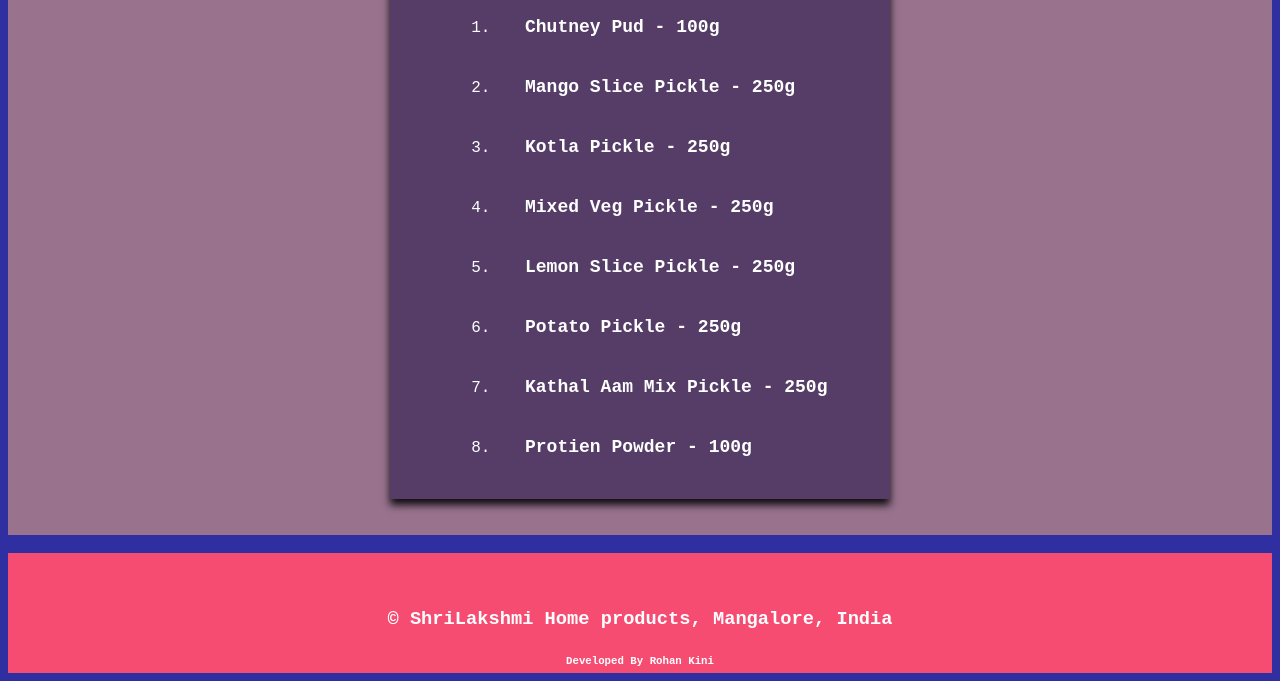
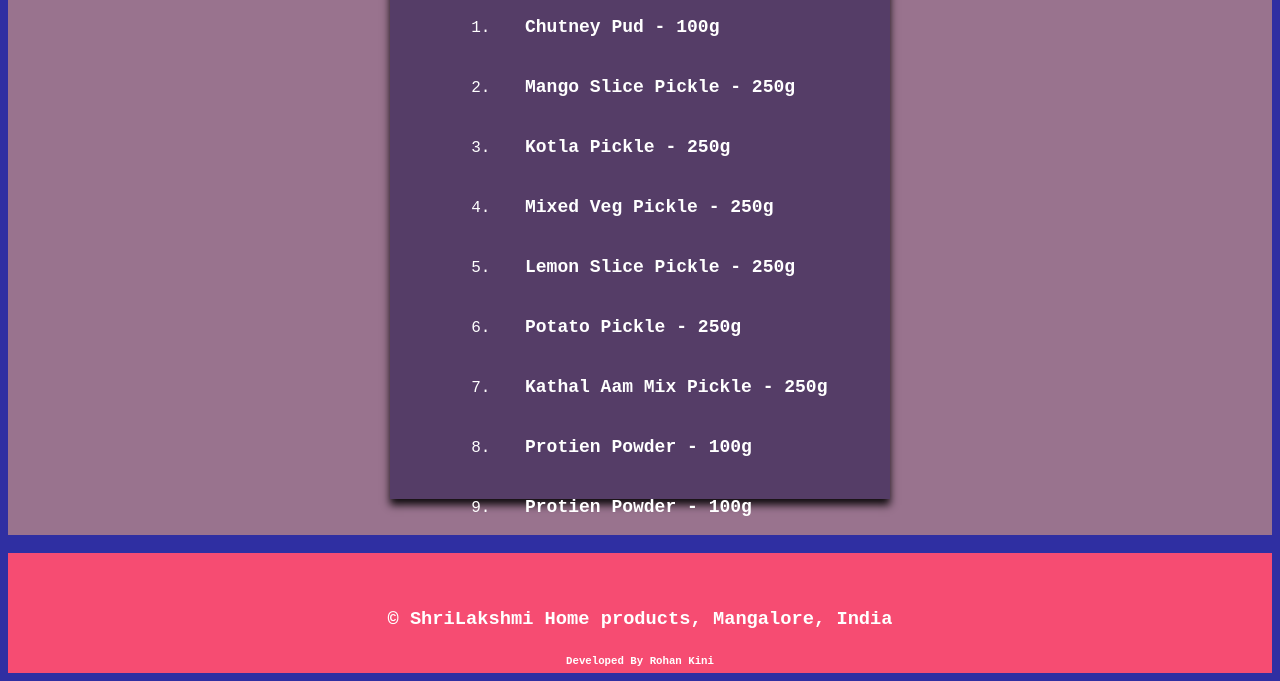
Before and after one commit to Prathibha1976/Shrilakshmihomeproducts, a plain HTML site: page index.html in a window 1280 px wide. Shown: the part 703-1384 px from the top of the page. Drawn offline with Linux system fonts and the light colour scheme.

Commit message:
index.html

```diff
--- a/index.html
+++ b/index.html
@@ -51,6 +51,7 @@
             <li><a class="z" id="a" href="https://wa.me/qr/ZFMUBI3SV75ML1">Potato Pickle - 250g</a></li>
             <li><a class="z" id="a" href="https://wa.me/qr/ZFMUBI3SV75ML1">Kathal Aam Mix Pickle - 250g</a></li>
             <li><a class="z" id="a" href="https://wa.me/qr/ZFMUBI3SV75ML1">Protien Powder - 100g</a></li>
+            <li><a class="z" id="a" href="https://wa.me/qr/ZFMUBI3SV75ML1">Protien Powder - 100g</a></li>
         </ol>
 
 
```
